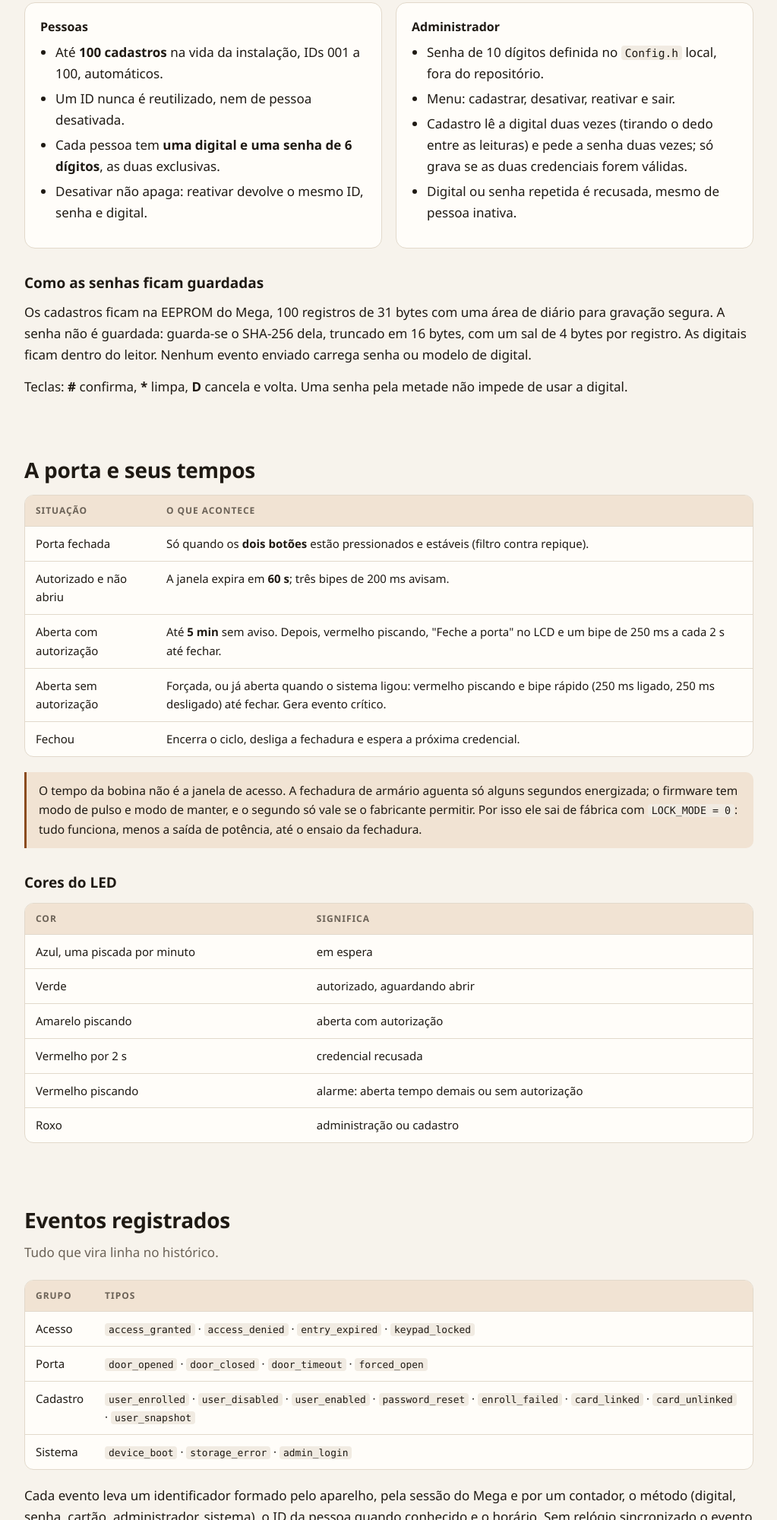
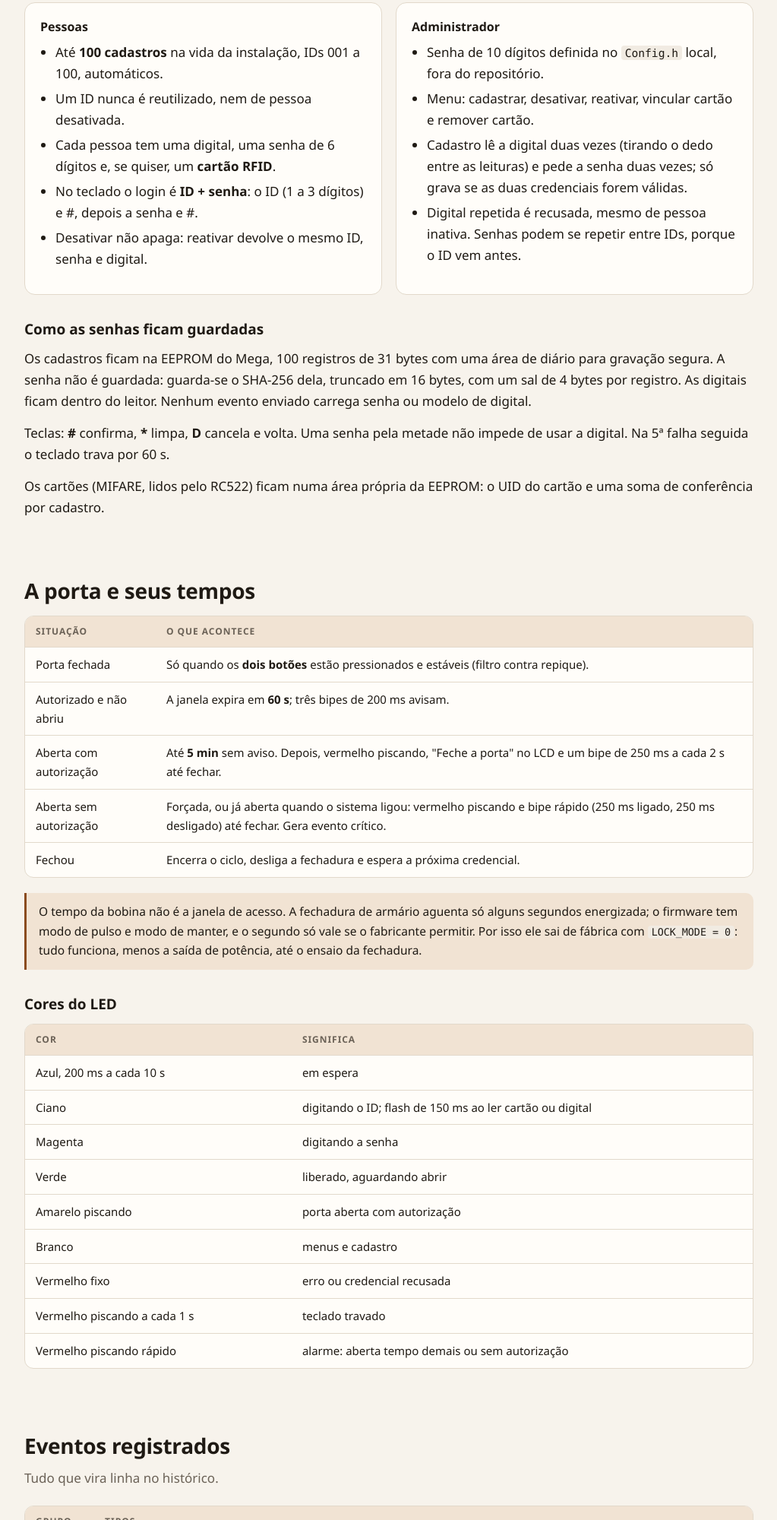
Before and after one commit to joshazze/dispensario-modulos, a plain HTML site: page docs/firmware.html in a window 1280 px wide. Shown: the part 960-2960 px from the top of the page at 76% size, without its empty margins (128-1151 px from the left). Drawn offline with Linux system fonts and the light colour scheme.

Commit message:
docs: bench state of 06/11, RFID reader, ID+password login and new LED map

```diff
--- a/docs/firmware.html
+++ b/docs/firmware.html
@@ -31,19 +31,21 @@
     <div class="card"><h4>Pessoas</h4><ul class="clean">
       <li>Até <b>100 cadastros</b> na vida da instalação, IDs 001 a 100, automáticos.</li>
       <li>Um ID nunca é reutilizado, nem de pessoa desativada.</li>
-      <li>Cada pessoa tem <b>uma digital e uma senha de 6 dígitos</b>, as duas exclusivas.</li>
+      <li>Cada pessoa tem uma digital, uma senha de 6 dígitos e, se quiser, um <b>cartão RFID</b>.</li>
+      <li>No teclado o login é <b>ID + senha</b>: o ID (1 a 3 dígitos) e #, depois a senha e #.</li>
       <li>Desativar não apaga: reativar devolve o mesmo ID, senha e digital.</li>
     </ul></div>
     <div class="card"><h4>Administrador</h4><ul class="clean">
       <li>Senha de 10 dígitos definida no <code>Config.h</code> local, fora do repositório.</li>
-      <li>Menu: cadastrar, desativar, reativar e sair.</li>
+      <li>Menu: cadastrar, desativar, reativar, vincular cartão e remover cartão.</li>
       <li>Cadastro lê a digital duas vezes (tirando o dedo entre as leituras) e pede a senha duas vezes; só grava se as duas credenciais forem válidas.</li>
-      <li>Digital ou senha repetida é recusada, mesmo de pessoa inativa.</li>
+      <li>Digital repetida é recusada, mesmo de pessoa inativa. Senhas podem se repetir entre IDs, porque o ID vem antes.</li>
     </ul></div>
   </div>
   <h3>Como as senhas ficam guardadas</h3>
   <p>Os cadastros ficam na EEPROM do Mega, 100 registros de 31 bytes com uma área de diário para gravação segura. A senha não é guardada: guarda-se o SHA-256 dela, truncado em 16 bytes, com um sal de 4 bytes por registro. As digitais ficam dentro do leitor. Nenhum evento enviado carrega senha ou modelo de digital.</p>
-  <p>Teclas: <b>#</b> confirma, <b>*</b> limpa, <b>D</b> cancela e volta. Uma senha pela metade não impede de usar a digital.</p>
+  <p>Teclas: <b>#</b> confirma, <b>*</b> limpa, <b>D</b> cancela e volta. Uma senha pela metade não impede de usar a digital. Na 5ª falha seguida o teclado trava por 60 s.</p>
+  <p>Os cartões (MIFARE, lidos pelo RC522) ficam numa área própria da EEPROM: o UID do cartão e uma soma de conferência por cadastro.</p>
 </section>
 
 <section id="porta">
@@ -60,12 +62,15 @@
   <h3>Cores do LED</h3>
   <div class="tablewrap"><table>
     <tr><th>Cor</th><th>Significa</th></tr>
-    <tr><td>Azul, uma piscada por minuto</td><td>em espera</td></tr>
-    <tr><td>Verde</td><td>autorizado, aguardando abrir</td></tr>
-    <tr><td>Amarelo piscando</td><td>aberta com autorização</td></tr>
-    <tr><td>Vermelho por 2 s</td><td>credencial recusada</td></tr>
-    <tr><td>Vermelho piscando</td><td>alarme: aberta tempo demais ou sem autorização</td></tr>
-    <tr><td>Roxo</td><td>administração ou cadastro</td></tr>
+    <tr><td>Azul, 200 ms a cada 10 s</td><td>em espera</td></tr>
+    <tr><td>Ciano</td><td>digitando o ID; flash de 150 ms ao ler cartão ou digital</td></tr>
+    <tr><td>Magenta</td><td>digitando a senha</td></tr>
+    <tr><td>Verde</td><td>liberado, aguardando abrir</td></tr>
+    <tr><td>Amarelo piscando</td><td>porta aberta com autorização</td></tr>
+    <tr><td>Branco</td><td>menus e cadastro</td></tr>
+    <tr><td>Vermelho fixo</td><td>erro ou credencial recusada</td></tr>
+    <tr><td>Vermelho piscando a cada 1 s</td><td>teclado travado</td></tr>
+    <tr><td>Vermelho piscando rápido</td><td>alarme: aberta tempo demais ou sem autorização</td></tr>
   </table></div>
 </section>
 
```
Also changed, not shown: docs/_fonte/eletronica.html (+5 -2 lines), docs/_fonte/firmware.html (+15 -10 lines), docs/_fonte/fontes.html (+2 -1 lines), docs/_fonte/index.html (+2 -2 lines), docs/_fonte/linha-do-tempo.html (+1 -1 lines), docs/eletronica.html (+5 -2 lines), docs/fontes.html (+2 -1 lines), docs/index.html (+2 -2 lines), docs/linha-do-tempo.html (+1 -1 lines).
